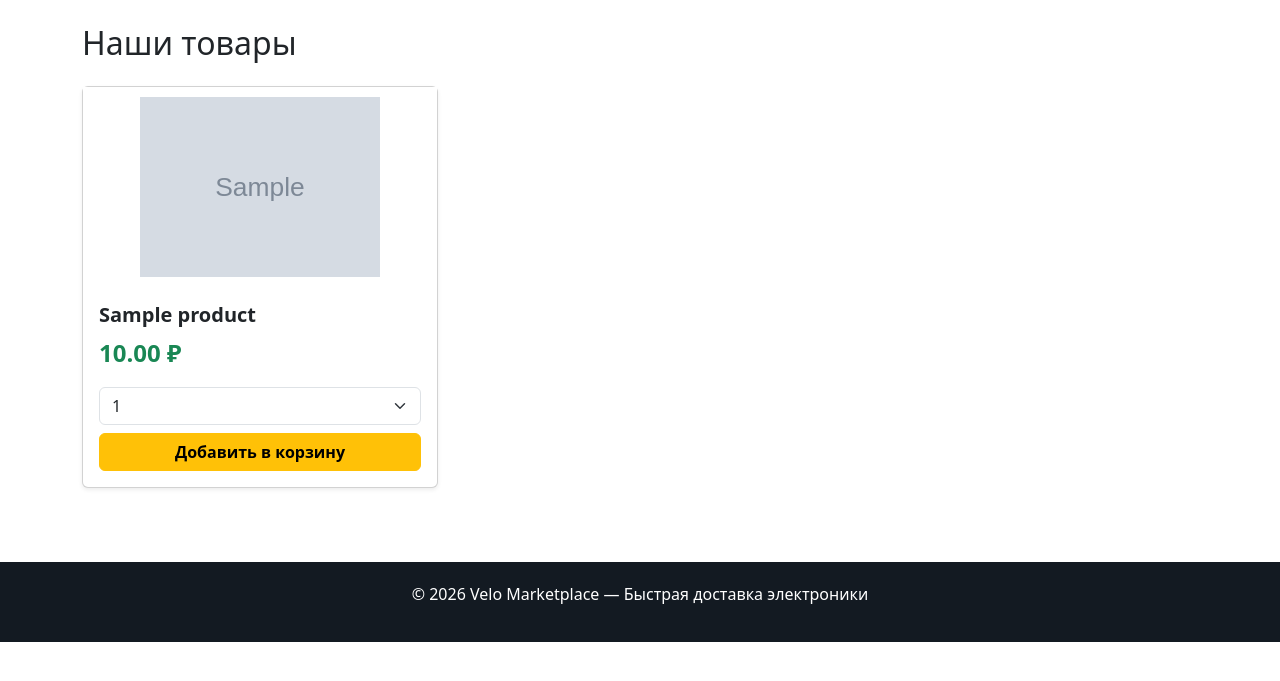
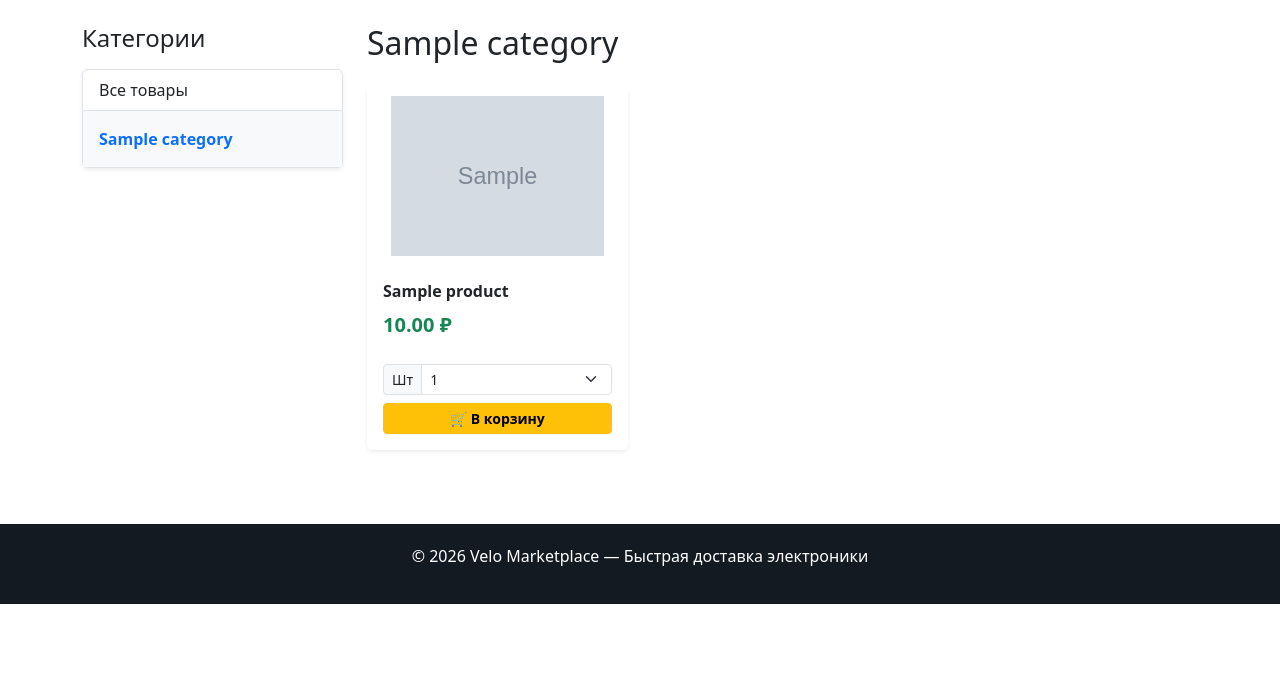
Before and after one commit to Montana-gg/zonix_marketplace, a Django app: a page that uses shop/templates/shop/product/list.html in a window 1280 px wide. Shown: the part 56-737 px from the top of the page. Run offline with Django 5.2, Linux system fonts and the light colour scheme; tables that the repository leaves empty hold one stand-in row (values such as "Sample post"); grey boxes marked "Sample" are stand-in pictures.

Commit message:
Add subcategories support and sidebar navigation

```diff
--- a/shop/models.py
+++ b/shop/models.py
@@ -1,16 +1,28 @@
 from django.db import models
 
 class Category(models.Model):
-    name = models.CharField(max_length=200, db_index=True, verbose_name="Название")
-    slug = models.SlugField(max_length=200, unique=True, verbose_name="URL (слаг)")
+    # указывает на "родительскую" категорию
+    parent = models.ForeignKey(
+        'self',
+        related_name='children',
+        on_delete=models.CASCADE,
+        blank=True,
+        null=True
+    )
+    name = models.CharField(max_length=200)
+    slug = models.SlugField(max_length=200, unique=True)
 
     class Meta:
-        ordering = ('name',)
-        verbose_name = 'Категории'
-        verbose_name_plural = 'Категории'
+        ordering = ['name']
+        verbose_name = 'category'
+        verbose_name_plural = 'categories'
 
     def __str__(self):
         return self.name
+
+    def get_absolute_url(self):
+        from django.urls import reverse
+        return reverse('shop:product_list_by_category', args=[self.slug])
 
 class Product(models.Model):
     category = models.ForeignKey(Category, related_name='products', on_delete=models.CASCADE, verbose_name="Категория")
--- a/shop/templates/shop/product/list.html
+++ b/shop/templates/shop/product/list.html
@@ -1,15 +1,54 @@
 {% extends "base.html" %}
 
-{% block title %}Магазин электроники | Velo{% endblock %}
+{% block title %}
+    {% if category %}{{ category.name }}{% else %}Магазин электроники | Velo{% endif %}
+{% endblock %}
 
 {% block content %}
-    <h2 class="mb-4">Наши товары</h2>
+<div class="row">
+    <div class="col-md-3">
+        <h4 class="mb-3">Категории</h4>
+        <div class="list-group shadow-sm">
+            <a href="{% url 'shop:product_list' %}"
+               class="list-group-item list-group-item-action {% if not category %}active{% endif %}">
+                Все товары
+            </a>
+
+            {% for c in categories %}
+                <div class="list-group-item p-0">
+                    <a href="{{ c.get_absolute_url }}"
+                       class="d-block p-3 text-decoration-none {% if category.slug == c.slug %}bg-light fw-bold text-primary{% else %}text-dark{% endif %}">
+                        {{ c.name }}
+                        {% if c.children.all %}
+                            <span class="float-end">›</span>
+                        {% endif %}
+                    </a>
+
+                    {% if c.children.all %}
+                        <div class="ps-3 pb-2 bg-light">
+                            {% for child in c.children.all %}
+                                <a href="{{ child.get_absolute_url }}"
+                                   class="d-block py-1 px-2 small text-decoration-none border-start {% if category.slug == child.slug %}text-primary fw-bold border-primary{% else %}text-muted border-secondary{% endif %}">
+                                    {{ child.name }}
+                                </a>
+                            {% endfor %}
+                        </div>
+                    {% endif %}
+                </div>
+            {% endfor %}
+        </div>
+    </div>
+
+    <div class="col-md-9">
+        <h2 class="mb-4">
+            {% if category %}{{ category.name }}{% else %}Наши товары{% endif %}
+        </h2>
 
         <div class="row">
             {% for product in products %}
-            <div class="col-md-4 mb-4">
-                <div class="card h-100 shadow-sm">
-                    <div style="height: 200px; display: flex; align-items: center; justify-content: center; background: #fff; padding: 10px;">
+                <div class="col-md-6 col-lg-4 mb-4">
+                    <div class="card h-100 shadow-sm border-0">
+                        <div style="height: 180px; display: flex; align-items: center; justify-content: center; background: #fff; padding: 10px;">
                             {% if product.image %}
                                 <img src="{{ product.image.url }}" class="card-img-top" alt="{{ product.name }}" style="max-height: 100%; max-width: 100%; object-fit: contain;">
                             {% else %}
@@ -17,31 +56,36 @@
                             {% endif %}
                         </div>
 
-                    <div class="card-body">
-                        <h5 class="card-title">
+                        <div class="card-body d-flex flex-column">
+                            <h6 class="card-title">
                                 <a href="{% url 'shop:product_detail' product.id product.slug %}" class="text-decoration-none text-dark fw-bold">
                                     {{ product.name }}
                                 </a>
-                        </h5>
-                        <p class="card-text text-success fs-4 fw-bold">{{ product.price }} ₽</p>
-                        <div class="d-grid">
+                            </h6>
+                            <p class="card-text text-success fs-5 fw-bold mt-auto">{{ product.price }} ₽</p>
+
+                            <div class="d-grid mt-2">
                                 <form action="{% url 'cart:cart_add' product.id %}" method="post">
                                     {% csrf_token %}
-                                <div class="mb-2">
+                                    <div class="input-group input-group-sm mb-2">
+                                        <label class="input-group-text" for="quantity">Шт</label>
                                         {{ cart_product_form.quantity }}
                                     </div>
                                     {{ cart_product_form.override }}
-                                <button type="submit" class="btn btn-warning fw-bold w-100">
-                                    Добавить в корзину
+                                    <button type="submit" class="btn btn-warning btn-sm fw-bold w-100">
+                                        🛒 В корзину
                                     </button>
-                            </form>                       </div>
+                                </form>
+                            </div>
                         </div>
                     </div>
                 </div>
             {% empty %}
-            <div class="col-12">
-                <p class="alert alert-info">Товаров пока нет. Загляните позже!</p>
+                <div class="col-12 text-center py-5">
+                    <p class="alert alert-light border">В этой категории пока нет товаров. Загляните позже!</p>
                 </div>
             {% endfor %}
         </div>
+    </div>
+</div>
 {% endblock %}
--- a/shop/views.py
+++ b/shop/views.py
@@ -5,22 +5,22 @@ from cart.forms import CartAddProductForm
 
 def product_list(request, category_slug=None):
     category = None
-    categories = Category.objects.all()
+    categories = Category.objects.filter(parent=None)
+
     products = Product.objects.filter(available=True)
 
     if category_slug:
         category = get_object_or_404(Category, slug=category_slug)
         products = products.filter(category=category)
 
-    # Создаем пустую форму добавления в корзину
     cart_product_form = CartAddProductForm()
 
-    return render(request,
-                  'shop/product/list.html',
-                  {'category': category,
-                   'categories': categories,
-                   'products': products,
-                   'cart_product_form': cart_product_form})  # Передаем форму в шаблон
+    return render(request, 'shop/product/list.html', {
+        'category': category,
+        'categories': categories,
+        'products': products,
+        'cart_product_form': cart_product_form
+    })
 
 
 def product_detail(request, id, slug):
```
Also changed, not shown: media/products/2026/05/12/iphone15pro.jpeg (added), media/products/2026/05/12/фен.webp (added), media/products/2026/05/12/футболкаБелая.webp (added), media/products/2026/05/12/футбольный_мяч.jpeg (added), media/products/2026/05/12/юбка.webp (added), shop/migrations/0002_alter_category_options_category_parent_and_more.py (added). Lines whose indentation alone changed are shown as unchanged.
